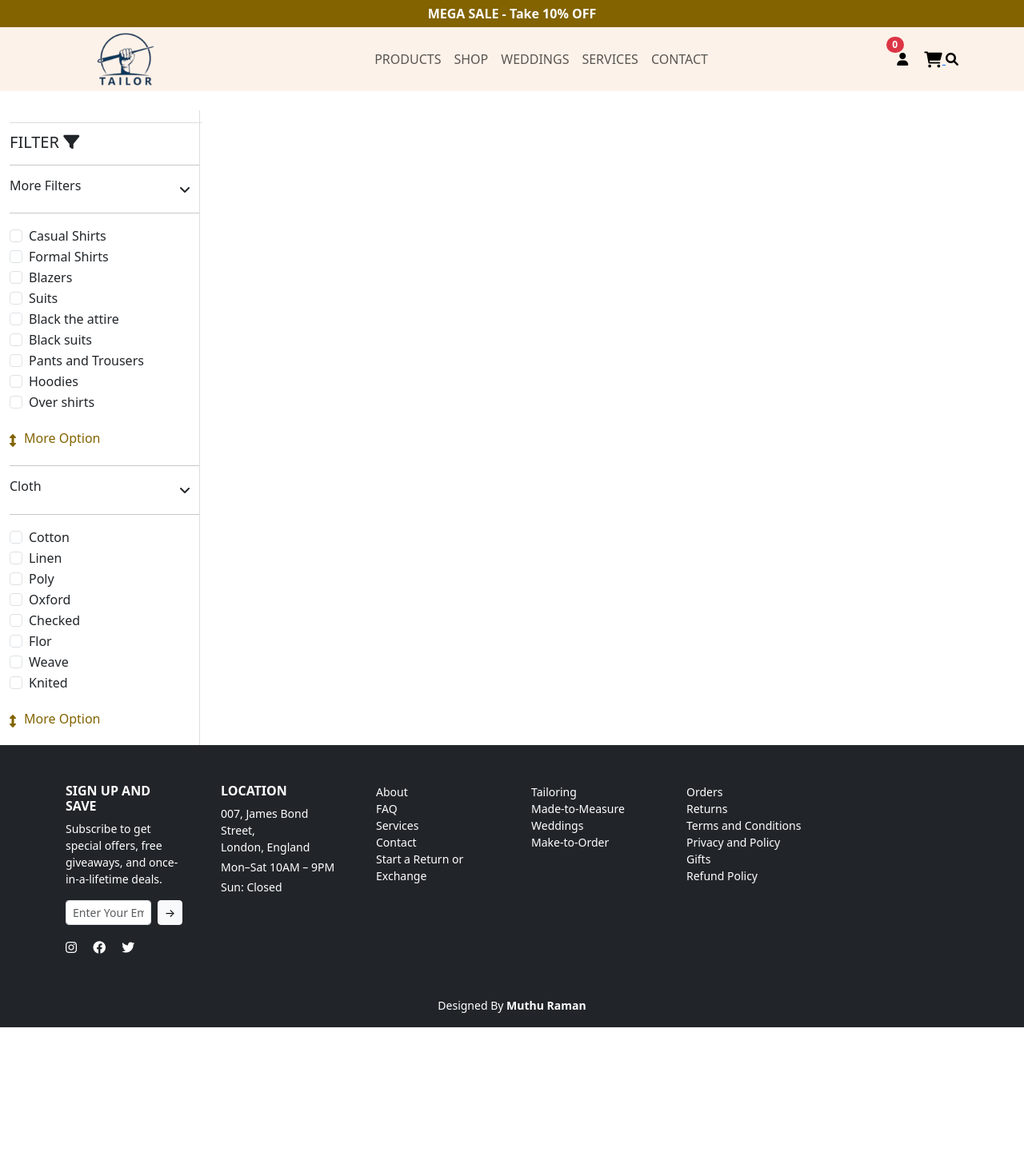
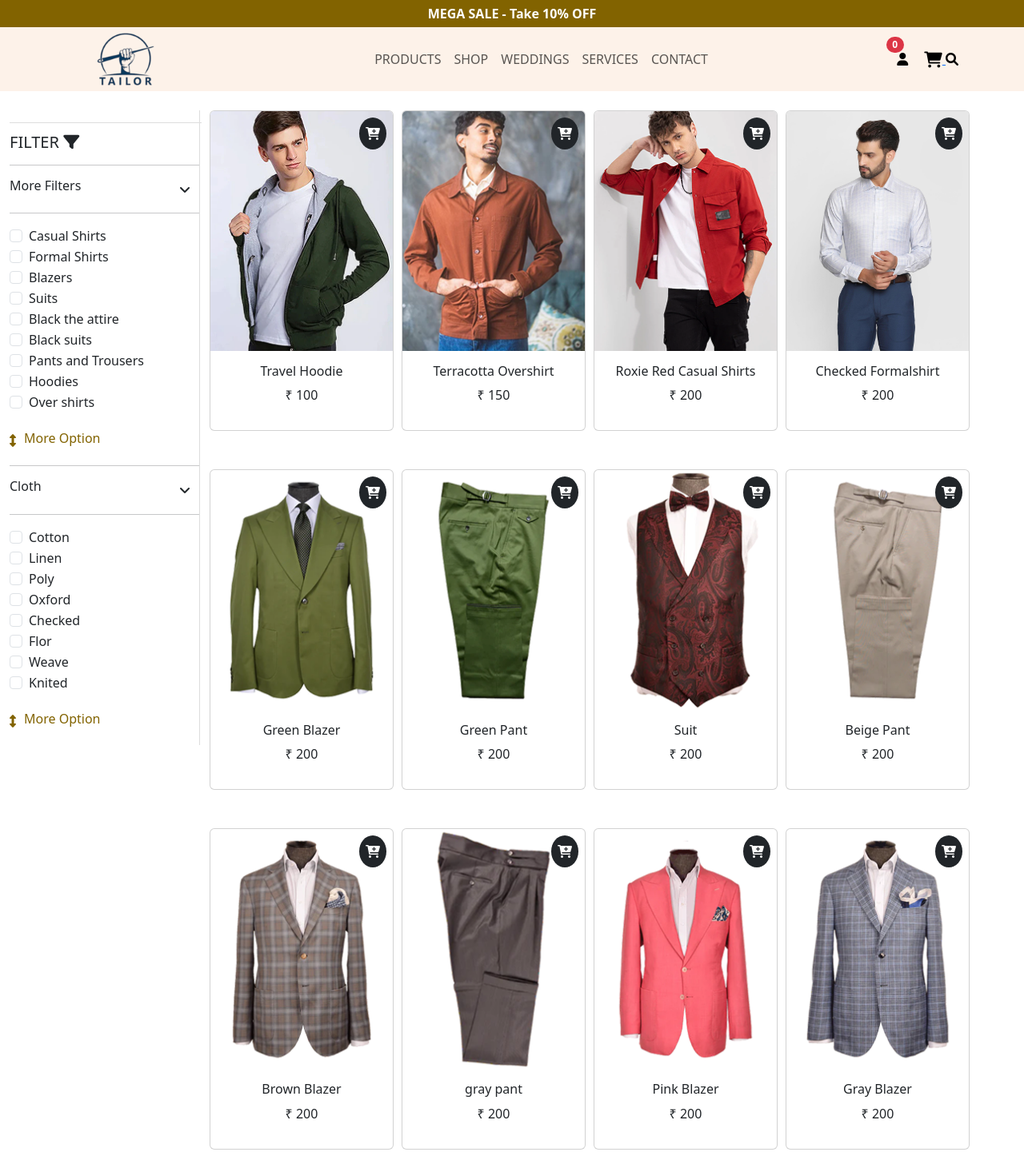
Before and after one commit to Nour-ibrahem30/E-Commerce, a website: page root/shop.html in a window 1280 px wide. Shown: the top 1441 px of the page at 80% size. Before the commit the page ends 1285 px from the top, so only its background shows below. Drawn offline with nearby package versions, Linux system fonts and the light colour scheme.

Commit message:
Edit The Projects

```diff
--- a/data/products.json
+++ b/data/products.json
@@ -5,7 +5,7 @@
         "price": 100,
         "category": "Hoodie",
         "cloth": "Knited",
-        "image": "imgs/product1.png"
+        "image": "../imgs/product1.png"
     },
     {
         "id": 2,
@@ -13,7 +13,7 @@
         "price": 150,
         "category": "Over Shirts",
         "cloth": "Flor",
-        "image": "imgs/product2.png"
+        "image": "../imgs/product2.png"
     },
     {
         "id": 3,
@@ -21,7 +21,7 @@
         "price": 200,
         "category": "Casual Shirts",
         "cloth": "Weave",
-        "image": "imgs/product3.png"
+        "image": "../imgs/product3.png"
     },
     {
         "id": 4,
@@ -29,7 +29,7 @@
         "price": 200,
         "category": "Formal Shirts",
         "cloth": "Cotton",
-        "image": "imgs/product4.jpg"
+        "image": "../imgs/product4.jpg"
     },
     {
         "id": 5,
@@ -37,7 +37,7 @@
         "price": 200,
         "category": "Blazers",
         "cloth": "Linen",
-        "image": "imgs/product5.png"
+        "image": "../imgs/product5.png"
     },
     {
         "id": 6,
@@ -45,7 +45,7 @@
         "price": 200,
         "category": "Pants and Trousers",
         "cloth": "Flor",
-        "image": "imgs/Rectangle 6.png"
+        "image": "../imgs/Rectangle 6.png"
     },
     {
         "id": 7,
@@ -53,7 +53,7 @@
         "price": 200,
         "category": "Suits",
         "cloth": "Weave",
-        "image": "imgs/product7.png"
+        "image": "../imgs/product7.png"
     },
     {
         "id": 8,
@@ -61,7 +61,7 @@
         "price": 200,
         "category": "Pants and Trousers",
         "cloth": "Cotton",
-        "image": "imgs/product8.png"
+        "image": "../imgs/product8.png"
     },
     {
         "id": 9,
@@ -69,7 +69,7 @@
         "price": 200,
         "category": "Blazers",
         "cloth": "Linen",
-        "image": "imgs/product9.png"
+        "image": "../imgs/product9.png"
     },
     {
         "id": 10,
@@ -77,7 +77,7 @@
         "price": 200,
         "category": "Pants and Trousers",
         "cloth": "Knited",
-        "image": "imgs/product10.png"
+        "image": "../imgs/product10.png"
     },
     {
         "id": 11,
@@ -85,7 +85,7 @@
         "price": 200,
         "category": "Blazers",
         "cloth": "Flor",
-        "image": "imgs/product11.png"
+        "image": "../imgs/product11.png"
     },
     {
         "id": 12,
@@ -93,6 +93,6 @@
         "price": 200,
         "category": "Blazers",
         "cloth": "Weave",
-        "image": "imgs/product12.png"
+        "image": "../imgs/product12.png"
     }
 ]
--- a/root/shop.html
+++ b/root/shop.html
@@ -251,6 +251,6 @@
 <!-- Bootstrap JS + Icons -->
 <script src="../dist/bootstrap.bundle.js"></script>
 <link href="https://cdn.jsdelivr.net/npm/bootstrap-icons/font/bootstrap-icons.css" rel="stylesheet">
-<script src="../dist/main.js"></script>
+<script src="../dist/shop.js"></script>
 </body>
 </html>
```
Also changed, not shown: dist/shop.js (added).
